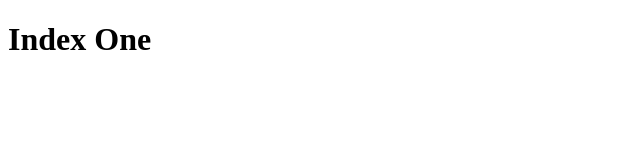
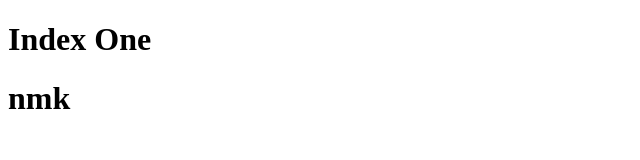
Before and after one commit to Noble-Chain/git-team-test, a plain HTML site: page index.html in a window 1280 px wide. Shown: the whole page, without its empty margins (0-640 px from the left). Drawn offline with Linux system fonts and the light colour scheme.

Commit message:
nmk init

```diff
--- a/index.html
+++ b/index.html
@@ -1,12 +1,16 @@
 <!DOCTYPE html>
 <html lang="en">
+
 <head>
     <meta charset="UTF-8">
     <meta http-equiv="X-UA-Compatible" content="IE=edge">
     <meta name="viewport" content="width=device-width, initial-scale=1.0">
     <title>Document</title>
 </head>
+
 <body>
     <h1>Index One</h1>
+    <h1>nmk</h1>
 </body>
+
 </html>
```
Also changed, not shown: nmk.html (added).
